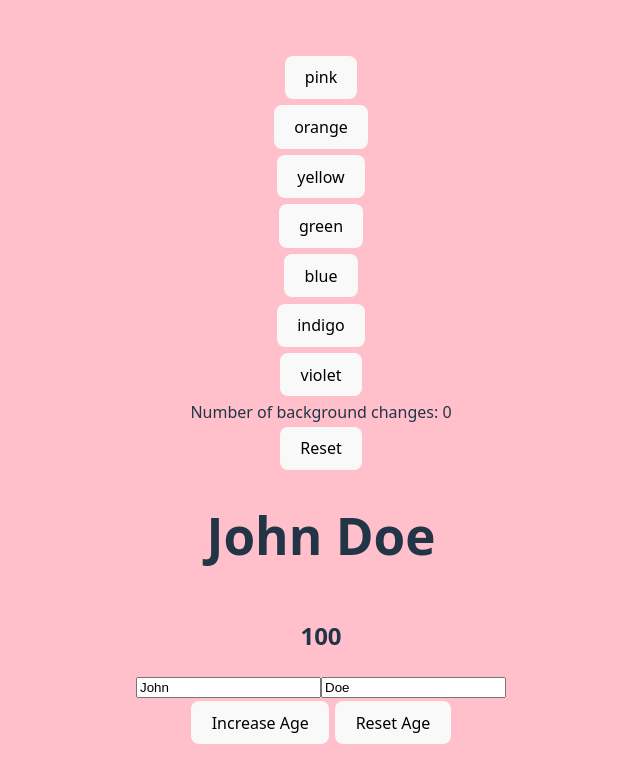
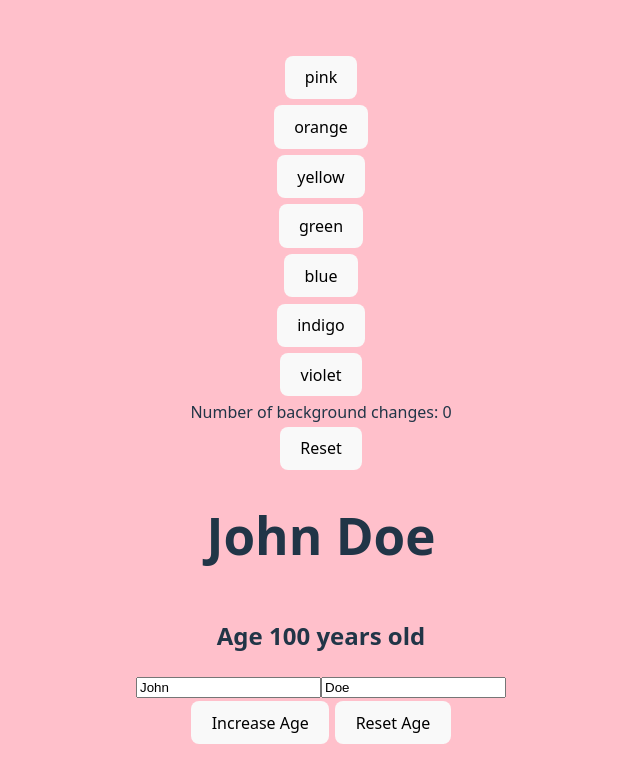
Before and after one commit to philbjern/portfolio, a React (Vite) app in the folder odin-project/react/first-react-app/: page / in a window 1280 px wide. Shown: the top 782 px of the page, without its empty margins (319-959 px from the left). Built offline with nearby package versions, Linux system fonts and the light colour scheme.

Commit message:
feat: update App.jsx

```diff
--- a/odin-project/react/first-react-app/src/App.jsx
+++ b/odin-project/react/first-react-app/src/App.jsx
@@ -19,7 +19,7 @@ function Person() {
   return (
     <>
       <h1>{person.firstName} {person.lastName}</h1>
-      <h2>{person.age}</h2>
+      <h2>Age {person.age} years old</h2>
       <div>
         <CustomInput placeholder="first name" item={person.firstName} updateItem={(value) => setPerson({...person, firstName: value})}/>
         <CustomInput placeholder="last name" item={person.lastName} updateItem={(value) => setPerson({...person, lastName: value})}/>
```
